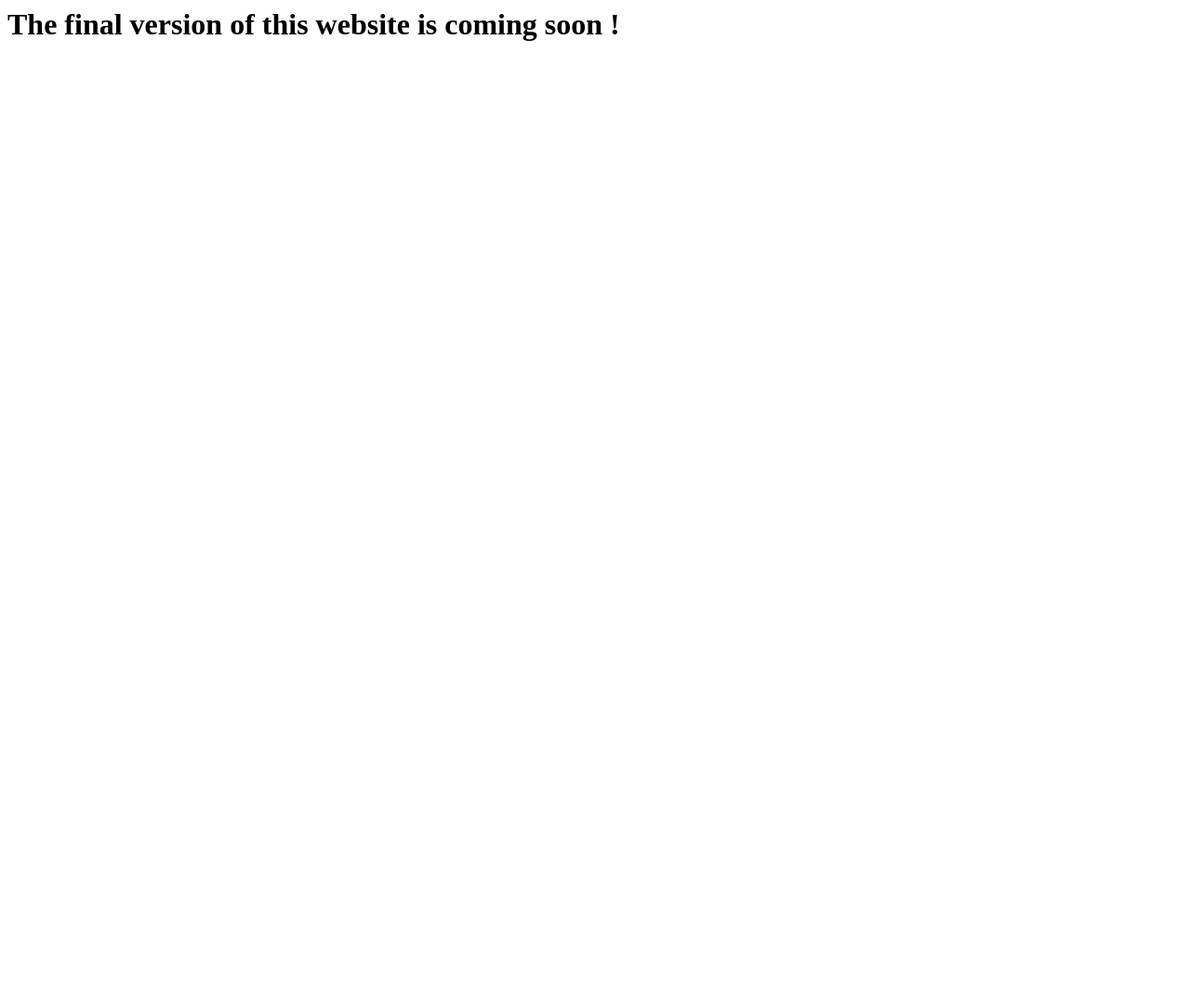
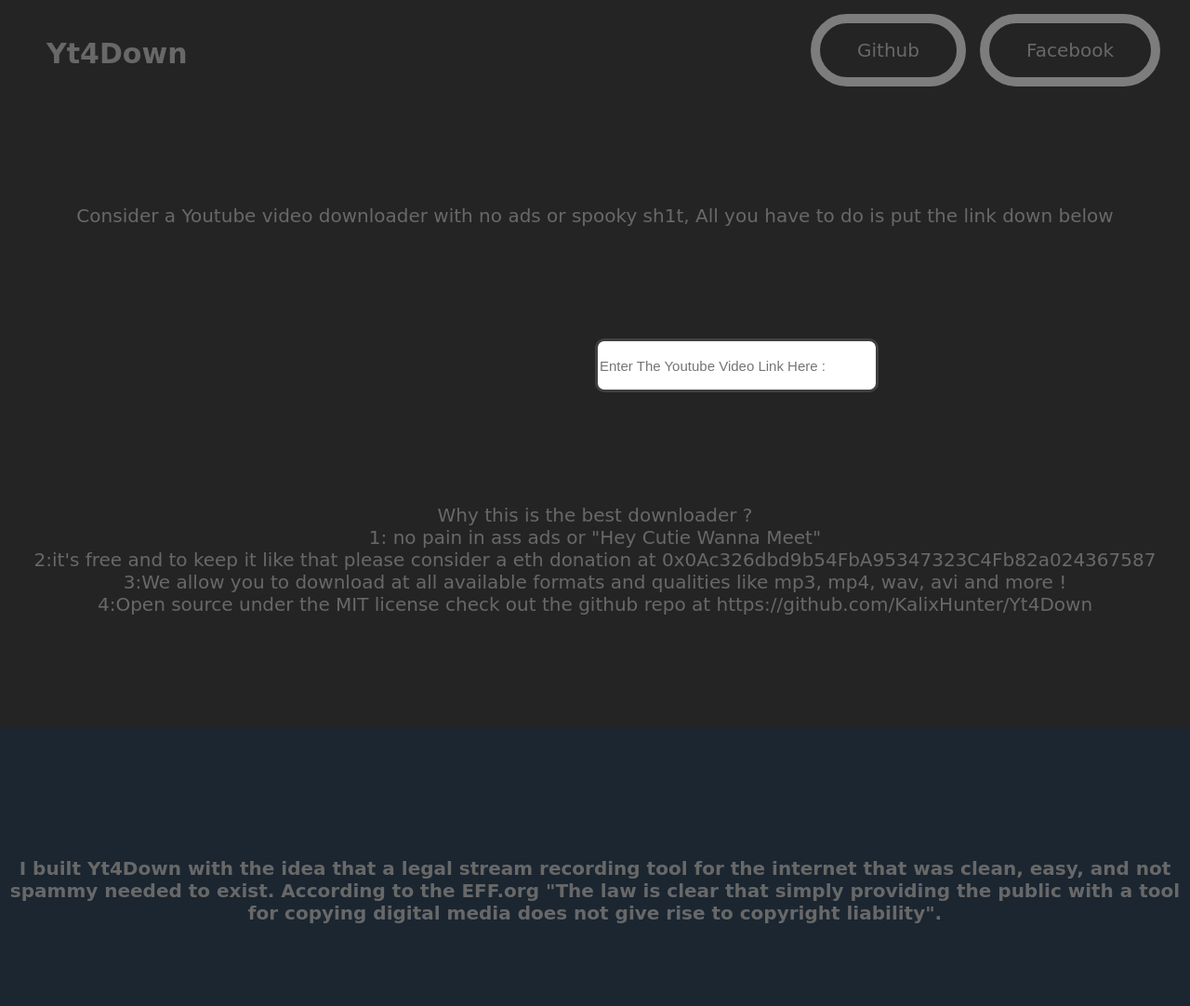
Before and after one commit to KalixHunter/Yt4Down, a plain HTML site: page index.html in a window 1280 px wide. Shown: the whole page at 93% size. Before the commit the page ends 800 px from the top, so only its background shows below. Drawn offline with Linux system fonts and the light colour scheme.

Commit message:
secondcommit

```diff
--- a/index.html
+++ b/index.html
@@ -1,7 +1,38 @@
-<DOCTYPE html>
+<!DOCTYPE html>
+<html>
 <head>
-    <title>Yt4Down</title>
+	<title>
+		Yt4Down
+	</title>
+	<link rel="stylesheet" type="text/css" href="style.css">
 </head>
 <body>
-    <h1>The final version of this website is coming soon !</h1>
+	<nav>
+	<h1 class="logo"><a href="">Yt4Down</a></h1>
+	<a class="github" href="https://www.github.com/KalixHunter">Github</a>
+	<a class="fb" href="#">Facebook</a>
+	</nav>
+	<p>Consider a Youtube video downloader with no ads or spooky sh1t,
+	All you have to do is put the link down below</p>
+	<form action="POST">
+		<input type="url" placeholder="Enter The Youtube Video Link Here :" class="input-link" >
+	</form>
+	<p class="the-best">
+	Why this is the best downloader ?
+	<br>
+	1: no pain in ass ads or "Hey Cutie Wanna Meet"
+	<br>
+	2:it's free and to keep it like that please consider a eth donation at
+	0x0Ac326dbd9b54FbA95347323C4Fb82a024367587
+	<br>
+	3:We allow you to download at all available formats and qualities like mp3, mp4, wav, avi and more !
+	<br>
+	4:Open source under the MIT license check out the github repo at
+	https://github.com/KalixHunter/Yt4Down
+	<br>
+	</p>
+	<footer>
+		<div class="foo-div"><p class="foo-p">I built Yt4Down with the idea that a legal stream recording tool for the internet that was clean, easy, and not spammy needed to exist. According to the EFF.org "The law is clear that simply providing the public with a tool for copying digital media does not give rise to copyright liability".</p></div>
+	</footer>
 </body>
+</html>
--- /dev/null
+++ b/style.css
@@ -0,0 +1,83 @@
+body {
+	background-color: #252424;
+	margin-top:0px;
+	margin: 0px;
+	padding: 0px;
+	font-family: "DejaVu Sans"
+}
+.logo {
+	color: #686868;
+	font-size:30px;
+	top: 15px;
+	left:50px;
+	position: absolute;
+}
+.logo a {
+
+	color: #686868;
+	text-decoration: none;
+}
+.github {
+	position: absolute;
+    text-decoration: none;
+    border: 10px solid #7d7d7d;
+    border-radius: 42px;
+    background-color: #252424;
+    right: 241px;
+    padding: 17px;
+    color: #686868;
+    font-size: 20px;
+    top: 15px;
+    padding-right: 40px;
+    padding-left: 40px;
+}
+
+.fb {
+	position: absolute;
+	text-decoration: none;
+	border: 10px solid #7d7d7d;
+	border-radius: 42px;
+	background-color: #252424;
+	right: 32px;
+	color: #686868;
+	font-size: 20px;
+	top: 15px;
+	padding: 17px;
+	padding-right: 40px;
+	padding-left: 40px;
+}
+p {
+	color: #686868;
+	text-align: center;
+	position: relative;
+	top: 200px;
+	font-size: 20px;
+}
+.input-link {
+	width: 295px;
+	height: 50px;
+	font-size: 15px;
+	color: black;
+	position: relative;
+	left: 640px;
+	top: 300px;
+	border: 3px solid #414040;
+	border-radius: 10px;
+
+}
+.the-best {
+	position: relative;
+	top: 400px;
+}
+.foo-div {
+	width: 100%;
+	background-color: #1B2631;
+	position: relative;
+	top: 500px;
+	height: 300px;
+	font-weight: bold;
+}
+.foo-p {
+	top: 140px;
+	position: relative;
+}
```
